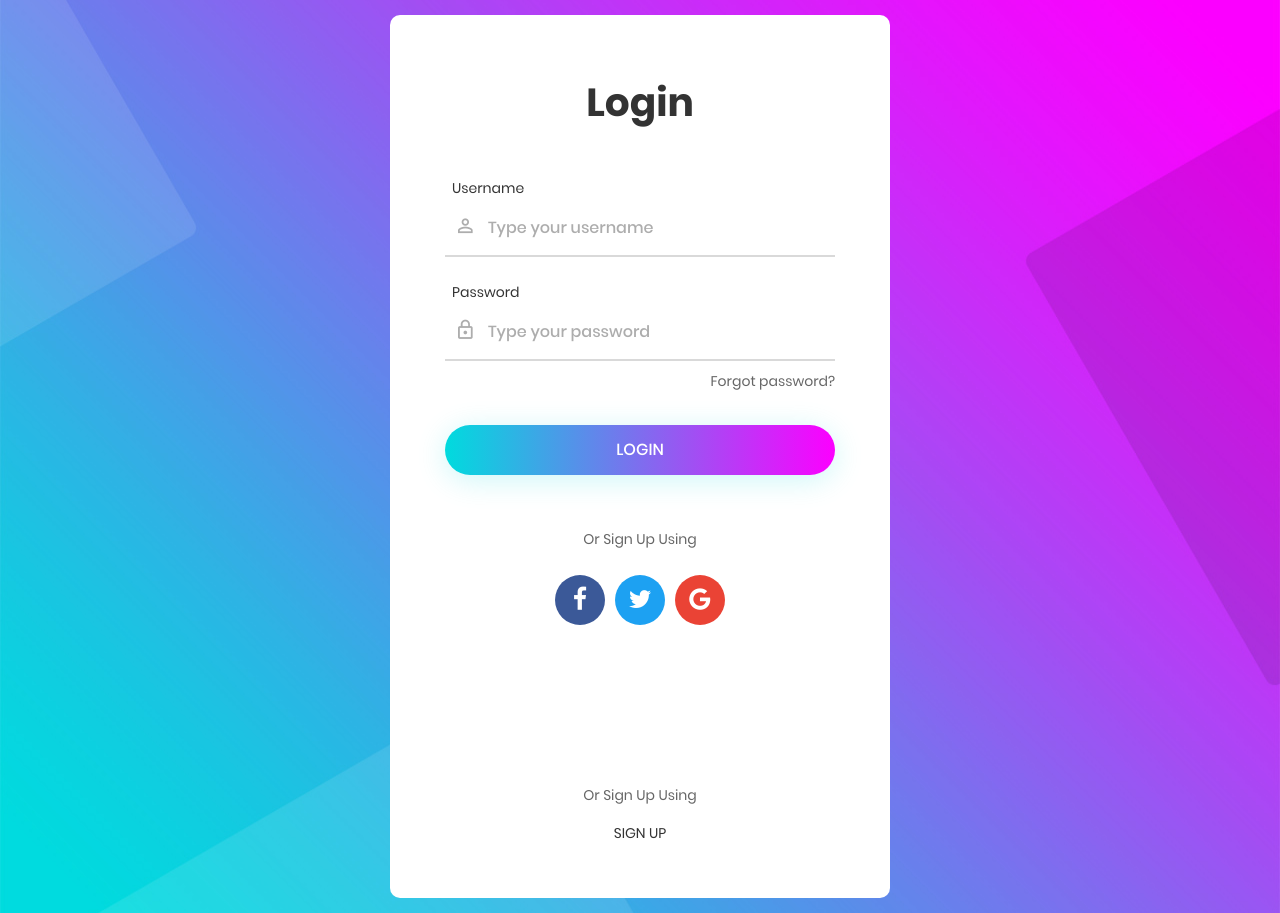
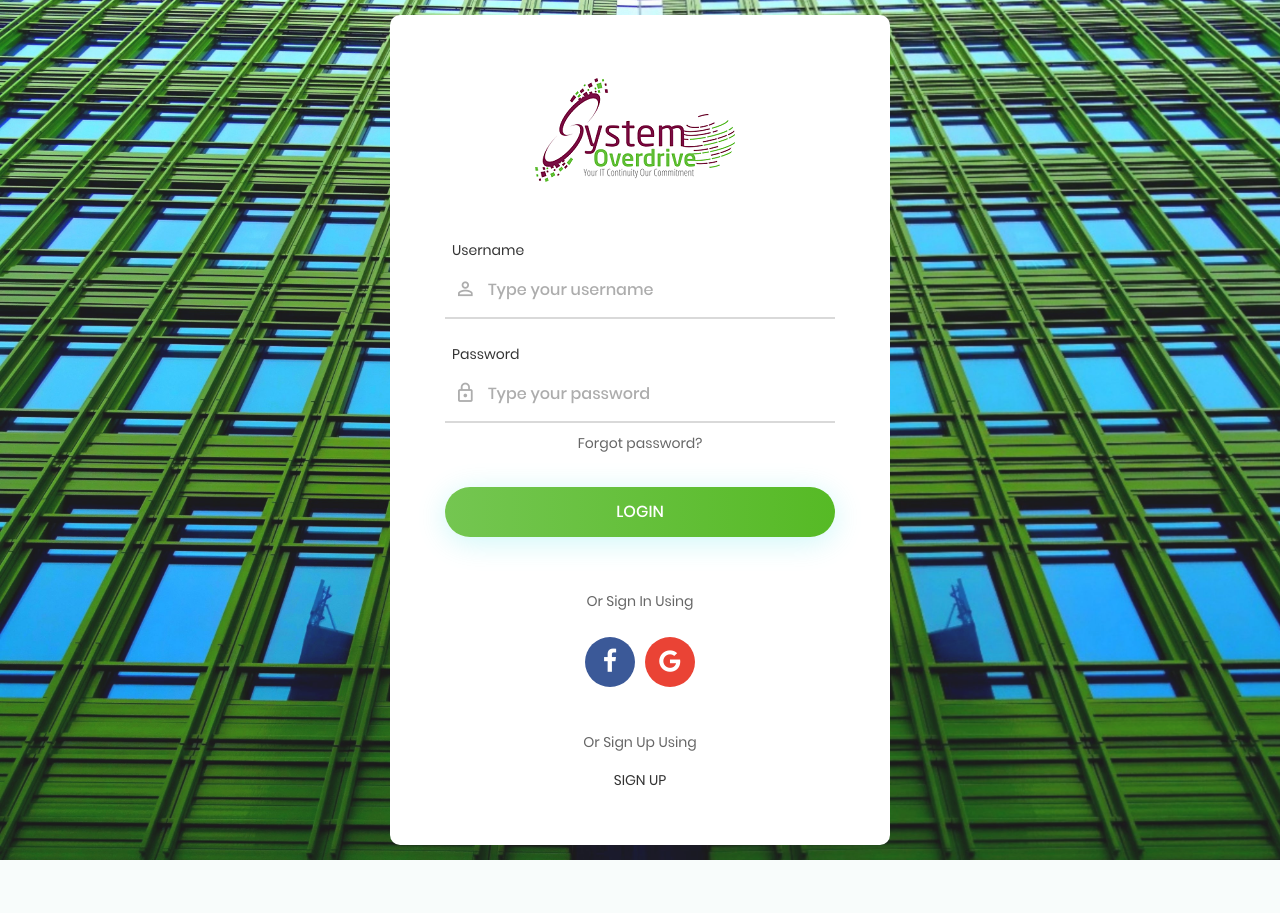
Before and after one commit to IWillSmackYou/systemoverdrive, a PHP site: page / in a window 1280 px wide. After the commit the page ends 860 px from the top, so only its background shows below. Run offline with PHP 8.4, Linux system fonts and the light colour scheme.

Commit message:
Design Login

```diff
--- a/css/main.css
+++ b/css/main.css
@@ -178,6 +178,43 @@ iframe {
   background-repeat: no-repeat;
   background-position: center;
   background-size: cover;
+
+  position: relative;
+  z-index: 1;
+
+}
+
+.login100-form-logo {
+  font-size: 60px;
+  color: #333333;
+
+  display: -webkit-box;
+  display: -webkit-flex;
+  display: -moz-box;
+  display: -ms-flexbox;
+  display: flex;
+  justify-content: center;
+  align-items: center;
+  width: 200px;
+  height: 110px;
+  padding-bottom:10px;
+  padding-right:10px;
+  border-radius:3%;
+  background-color:#fff;
+  margin: 0 auto;
+
+}
+
+.container-login100::before {
+  content: "";
+  display: block;
+  position: absolute;
+  z-index: -1;
+  width: 100%;
+  height: 100%;
+  top: 0;
+  left: 0;
+  background-color: rgba(255,255,255,0.1);
 }
 
 .wrap-login100 {
@@ -335,11 +372,12 @@ iframe {
   z-index: -1;
   width: 300%;
   height: 100%;
-  background: #a64bf4;
-  background: -webkit-linear-gradient(right, #00dbde, #fc00ff, #00dbde, #fc00ff);
-  background: -o-linear-gradient(right, #00dbde, #fc00ff, #00dbde, #fc00ff);
-  background: -moz-linear-gradient(right, #00dbde, #fc00ff, #00dbde, #fc00ff);
-  background: linear-gradient(right, #00dbde, #fc00ff, #00dbde, #fc00ff);
+background: #74C651;
+
+ background: -webkit-linear-gradient(right, #74C651, #56BA25, #74C651, #56BA25);
+  background: -o-linear-gradient(right, #74C651, #56BA25, #74C651, #56BA25);
+  background: -moz-linear-gradient(right, #74C651, #56BA25, #74C651, #56BA25);
+  background: linear-gradient(right, #74C651, #56BA25, #74C651, #56BA25);
   top: 0;
   left: -100%;
 
--- a/css/util.css
+++ b/css/util.css
@@ -360,7 +360,7 @@
 .p-t-152 {padding-top: 152px;}
 .p-t-153 {padding-top: 153px;}
 .p-t-154 {padding-top: 154px;}
-.p-t-155 {padding-top: 155px;}
+.p-t-155 {padding-top: 40px;}
 .p-t-156 {padding-top: 156px;}
 .p-t-157 {padding-top: 157px;}
 .p-t-158 {padding-top: 158px;}
--- a/index.html
+++ b/index.html
@@ -33,9 +33,11 @@
 		<div class="container-login100" style="background-image: url('images/bg-01.jpg');">
 			<div class="wrap-login100 p-l-55 p-r-55 p-t-65 p-b-54">
 				<form class="login100-form validate-form">
-					<span class="login100-form-title p-b-49">
-						Login
+				<span class="login100-form-logo">
+
+						<img src="images/CompanyLogo.png">
 					</span>
+					<br><br>
 
 					<div class="wrap-input100 validate-input m-b-23" data-validate = "Username is reauired">
 						<span class="label-input100">Username</span>
@@ -49,7 +51,7 @@
 						<span class="focus-input100" data-symbol="&#xf190;"></span>
 					</div>
 
-					<div class="text-right p-t-8 p-b-31">
+					<div class="text-center p-t-8 p-b-31">
 						<a href="#">
 							Forgot password?
 						</a>
@@ -66,7 +68,7 @@
 
 					<div class="txt1 text-center p-t-54 p-b-20">
 						<span>
-							Or Sign Up Using
+							Or Sign In Using
 						</span>
 					</div>
 
@@ -75,9 +77,7 @@
 							<i class="fa fa-facebook"></i>
 						</a>
 
-						<a href="#" class="login100-social-item bg2">
-							<i class="fa fa-twitter"></i>
-						</a>
+
 
 						<a href="#" class="login100-social-item bg3">
 							<i class="fa fa-google"></i>
```
Also changed, not shown: images/CompanyLogo.png (added), images/bg-01.jpg.
